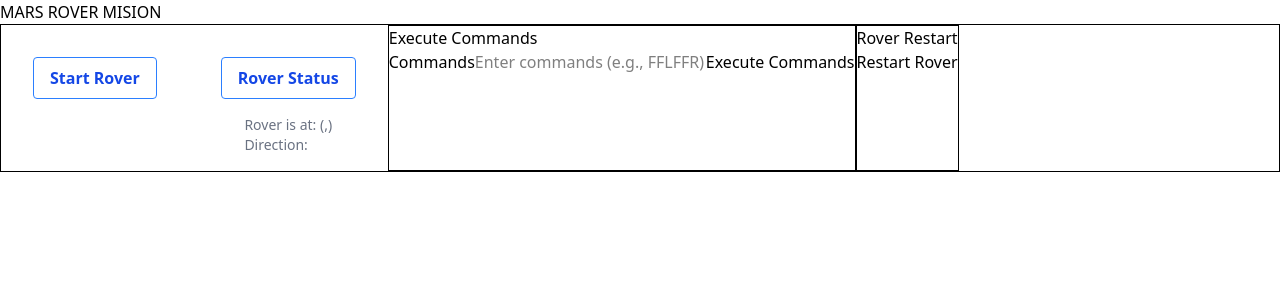
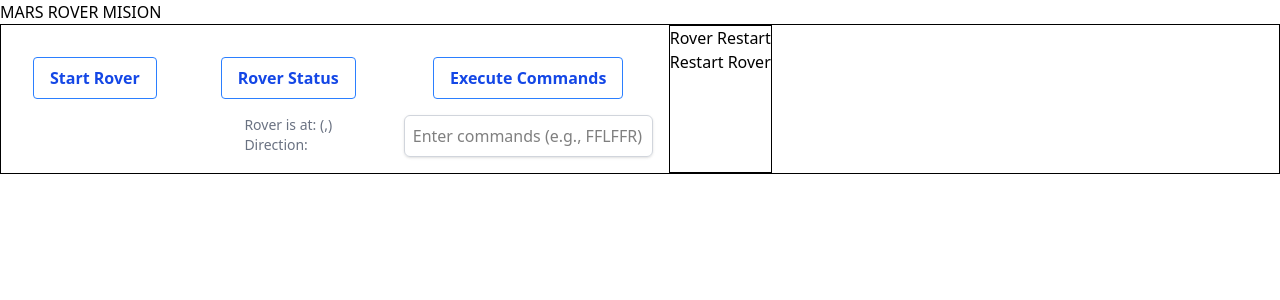
Before and after one commit to DiegoLSdev/MarsRoverMision, a Vue app in the folder client/: page / in a window 1280 px wide. Shown: the top 300 px of the page. Built offline with nearby package versions, Linux system fonts and the light colour scheme; no server answers.

Commit message:
Style Execute Commands

```diff
--- a/client/src/components/GetRoverStatus.vue
+++ b/client/src/components/GetRoverStatus.vue
@@ -31,7 +31,7 @@ onMounted(onLoadRoverStatus);
     <button className="m-4 bg-transparent hover:bg-blue-500 text-blue-700 font-semibold hover:text-white py-2 px-4 border border-blue-500 hover:border-transparent rounded"
       @click="onLoadRoverStatus">
           Rover Status
-        </button>
+    </button>
     <div class="text-sm text-gray-500">
       <p>Rover is at: ({{ x }},{{ y }})</p>
       <p>Direction: {{ direction }}</p>
--- a/client/src/components/RoverCommands.vue
+++ b/client/src/components/RoverCommands.vue
@@ -16,12 +16,18 @@ async function onExecuteCommands() {
 </script>
 
 <template>
-  <div className="border">
-    <h2>Execute Commands</h2>
+  <div className="flex flex-col items-center m-4">
+    <button className="m-4 bg-transparent hover:bg-blue-500 text-blue-700 font-semibold hover:text-white py-2 px-4 border border-blue-500 hover:border-transparent rounded"
+      @click="onExecuteCommands">
+      Execute Commands
+    </button>
     <div>
-        <label for="">Commands</label>
-        <input v-model="commands" type="text" placeholder="Enter commands (e.g., FFLFFR)" />
-        <button @click="onExecuteCommands"> Execute Commands</button>
+        <input
+          class="w-full p-2 border border-gray-300 rounded-md shadow-sm focus:outline-none focus:ring-2 focus:ring-blue-500 focus:border-blue-500"
+          v-model="commands"
+          type="text"
+          placeholder="Enter commands (e.g., FFLFFR)"
+        />
     </div>
 
   </div>
```
